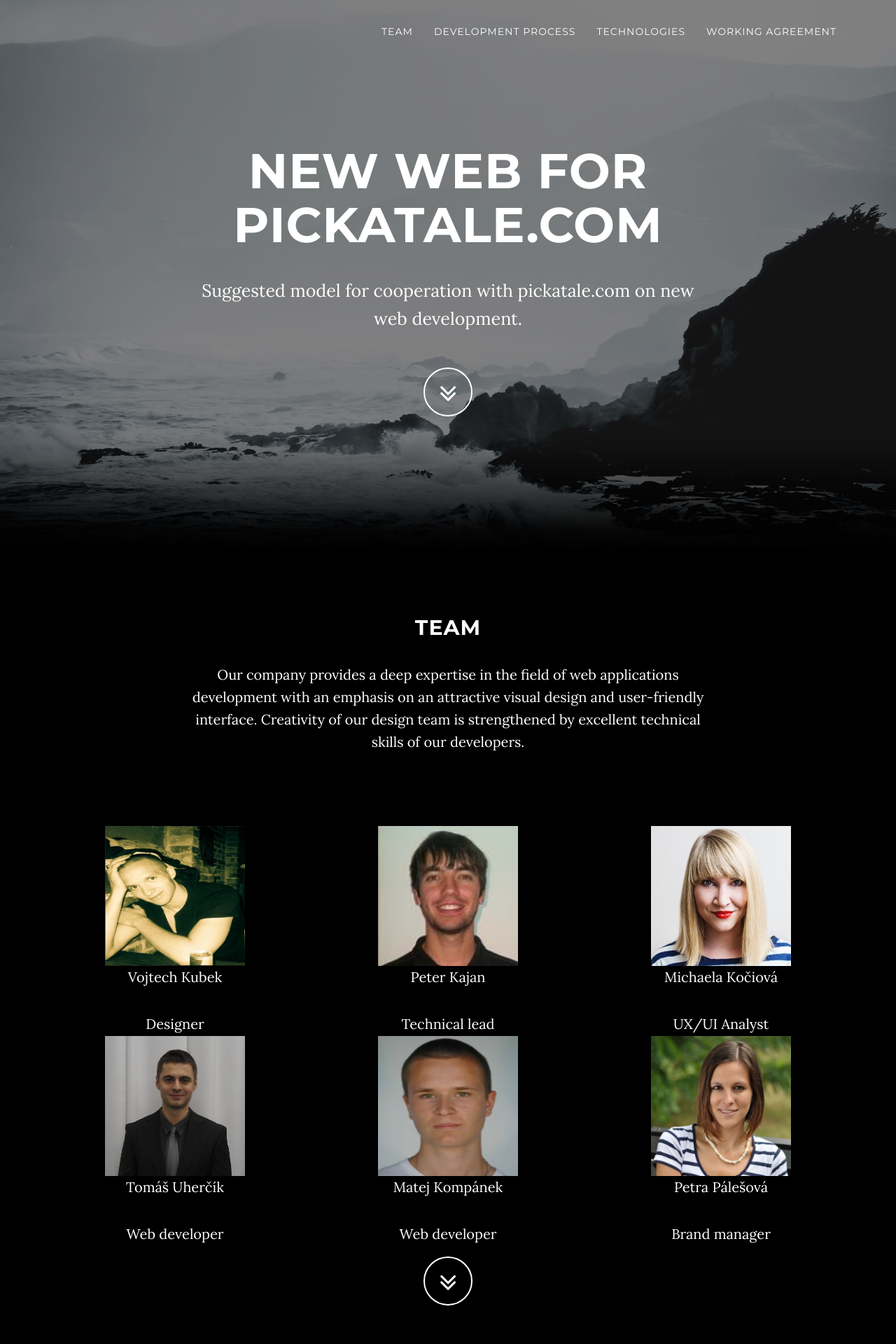
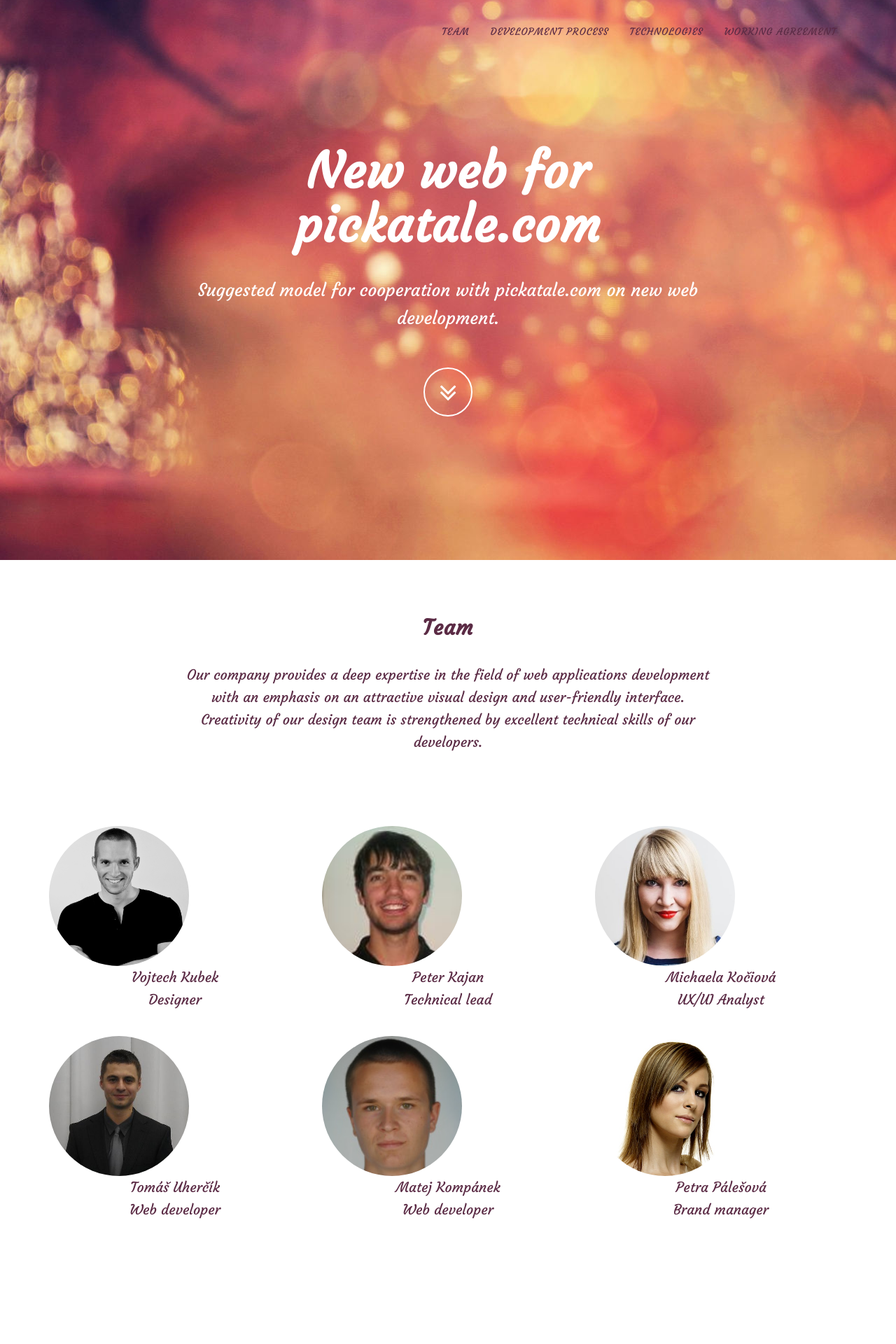
Before and after one commit to peterkajan/proposal, a Django app: template home/templates/home/index.html in a window 1280 px wide. Shown: the top 1920 px of the page at 70% size. Run offline with Django 3.2, Linux system fonts and the light colour scheme; the template is opened without the code that fills it, so the values that code supplies are empty; some libraries are stand-ins or nearby versions.

Commit message:
new images new colors new font

```diff
--- a/home/static/dist/css/grayscale.css
+++ b/home/static/dist/css/grayscale.css
@@ -1,9 +1,9 @@
 body {
     width: 100%;
     height: 100%;
-    font-family: Lora,"Helvetica Neue",Helvetica,Arial,sans-serif;
-    color: #fff;
-    background-color: #000;
+    font-family: 'Courgette', cursive,Helvetica,Arial,sans-serif;
+    color: #5B2B45;
+    background-color: #fff;
 }
 
 html {
@@ -18,8 +18,8 @@ h4,
 h5,
 h6 {
     margin: 0 0 35px;
-    text-transform: uppercase;
-    font-family: Montserrat,"Helvetica Neue",Helvetica,Arial,sans-serif;
+    /*text-transform: uppercase;*/
+    font-family: 'Courgette', cursive,Helvetica,Arial,sans-serif;
     font-weight: 700;
     letter-spacing: 1px;
 }
@@ -51,6 +51,20 @@ a:focus {
     color: #176e61;
 }
 
+
+
+.img-circular{
+ width: 200px;
+ height: 200px;
+ background-size: cover;
+ display: block;
+  border-radius: 100px;
+ -webkit-border-radius: 100px;
+ -moz-border-radius: 100px;
+}
+
+
+
 .light {
     font-weight: 400;
 }
@@ -59,8 +73,8 @@ a:focus {
     margin-bottom: 0;
     border-bottom: 1px solid rgba(255,255,255,.3);
     text-transform: uppercase;
-    font-family: Montserrat,"Helvetica Neue",Helvetica,Arial,sans-serif;
-    background-color: #000;
+    font-family: 'Courgette', cursive,Helvetica,Arial,sans-serif;
+    background-color: #fff;
 }
 
 .navbar-brand {
@@ -72,7 +86,7 @@ a:focus {
 }
 
 .navbar-custom a {
-    color: #fff;
+    color: #5B2B45;
 }
 
 .navbar-custom .nav li a {
@@ -112,7 +126,7 @@ a:focus {
 
     .top-nav-collapse {
         padding: 0;
-        background-color: #000;
+        background-color: #fff;
     }
 
     .navbar-custom.top-nav-collapse {
@@ -127,7 +141,7 @@ a:focus {
     padding: 100px 0;
     text-align: center;
     color: #fff;
-    background: url(../img/intro-bg.jpg) no-repeat bottom center scroll;
+    background: url(../img/bokeh.jpg) no-repeat bottom center scroll;
     background-color: #000;
     -webkit-background-size: cover;
     -moz-background-size: cover;
@@ -245,7 +259,7 @@ a:focus {
     width: 100%;
     padding: 50px 0;
     color: #fff;
-    background: url(../img/downloads-bg.jpg) no-repeat center center scroll;
+    background: url(../img/bokeh.jpg) no-repeat center center scroll;
     background-color: #000;
     -webkit-background-size: cover;
     -moz-background-size: cover;
@@ -276,7 +290,7 @@ a:focus {
 
 .btn {
     text-transform: uppercase;
-    font-family: Montserrat,"Helvetica Neue",Helvetica,Arial,sans-serif;
+    font-family: 'Courgette', cursive,Helvetica,Arial,sans-serif;
     font-weight: 400;
     -webkit-transition: all .3s ease-in-out;
     -moz-transition: all .3s ease-in-out;
--- a/home/templates/home/index.html
+++ b/home/templates/home/index.html
@@ -19,6 +19,7 @@
     <link href="http://netdna.bootstrapcdn.com/font-awesome/4.0.3/css/font-awesome.min.css" rel="stylesheet" type="text/css">
     <link href='http://fonts.googleapis.com/css?family=Lora:400,700,400italic,700italic' rel='stylesheet' type='text/css'>
     <link href='http://fonts.googleapis.com/css?family=Montserrat:400,700' rel='stylesheet' type='text/css'>
+    <link href='http://fonts.googleapis.com/css?family=Courgette' rel='stylesheet' type='text/css'>
   </head>
 
   <body>
@@ -85,59 +86,61 @@
           </p>
         </div>
         <div class="col-sm-6 col-md-4 cell">
-          <img src="static/proposal/img/kubek.jpg" />
+          <div class="img-circular" style="background-image:url(static/proposal/img/kubek.png);"></div>
           <p>
             Vojtech Kubek
-          </p>
-          <p>
+            <br>
             Designer
           </p>
+
+
+
         </div>
         <div class="col-sm-6 col-md-4 cell">
-          <img src="static/proposal/img/kajan.jpg" />
+          <div class="img-circular" style="background-image:url(static/proposal/img/kajan.jpg);"></div>
           <p>
             Peter Kajan
-          </p>
-          <p>
+            <br>
             Technical lead
           </p>
+
+
+
         </div>
         <div class="col-sm-6 col-md-4 cell">
-          <img src="static/proposal/img/kociova.jpg" />
+          <div class="img-circular" style="background-image:url(static/proposal/img/kociova.jpg);"></div>
           <p>
             Michaela Kočiová
-          </p>
-          <p>
+            <br>
             UX/UI Analyst
           </p>
+
         </div>
         <div class="col-sm-6 col-md-4 cell">
-          <img src="static/proposal/img/uhercik.jpg" />
+          <div class="img-circular" style="background-image:url(static/proposal/img/uhercik.jpg);"></div>
           <p>
             Tomáš Uherčík
+            <br>
+            Web developer
           </p>
+
+        </div>
+        <div class="col-sm-6 col-md-4 cell">
+          <div class="img-circular" style="background-image:url(static/proposal/img/kompanek.jpg);"></div>
           <p>
+            Matej Kompánek
+            <br>
             Web developer
           </p>
         </div>
         <div class="col-sm-6 col-md-4 cell">
-          <img src="static/proposal/img/kompanek.jpg" />
-          <p>
-            Matej Kompánek
-          </p>
-          <p>
-            Web developer
-          </p>
-        </div>
-        <div class="col-sm-6 col-md-4 cell">
-          <img src="static/proposal/img/palesova.jpg" />
+          <div class="img-circular" style="background-image:url(static/proposal/img/palesova.jpg);"></div>
           <p>
             Petra Pálešová
-          </p>
-          <p>
+            <br>
             Brand manager
           </p>
-        </div>
+          </div>
 			</div>
 
 			<div class="row">
```
Also changed, not shown: home/static/dist/img/bokeh.jpg (added), home/static/proposal/img/kubek.png (added), home/static/proposal/img/palesova.jpg.
